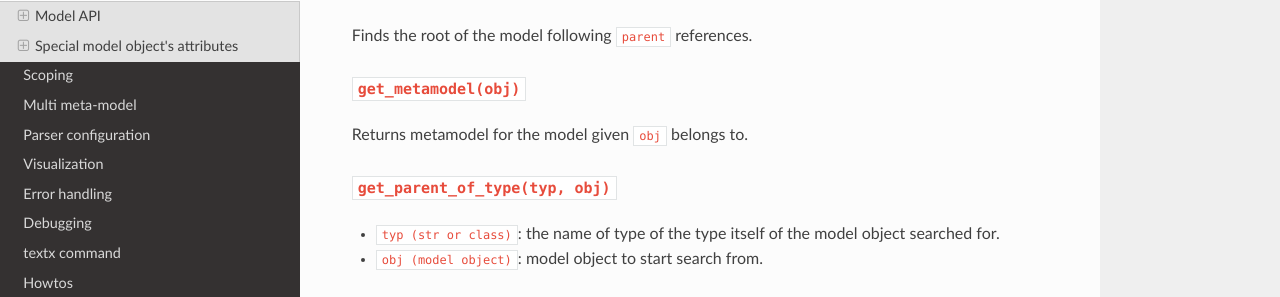
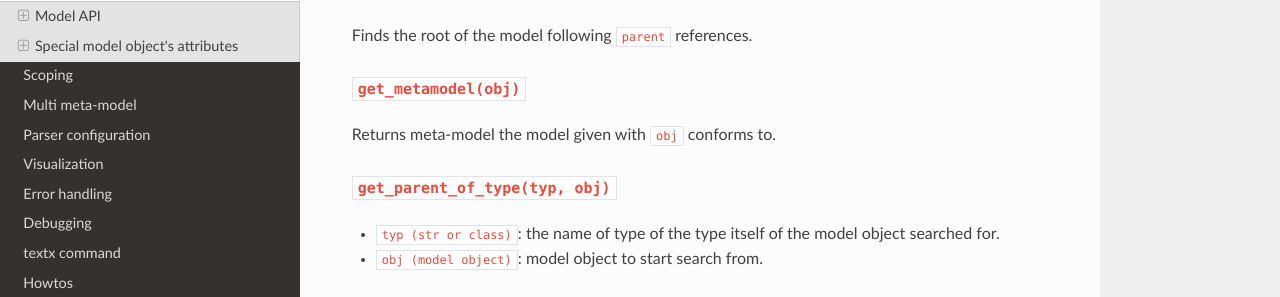
Before and after one commit to textX/textX, an MkDocs documentation site: the page built from docs/model.md, in a window 1280 px wide and 900 px high, scrolled down 1696 px. Shown: the part 133-430 px from the top of the window. Built offline with MkDocs 1.6.1, drawn with Linux system fonts in a browser that asks for light colours; nearby versions of some CDN libraries; comment, search, counter and statistics services are not loaded.

Commit message:
Fix model docs - `get_metamodel` description

```diff
--- a/docs/model.md
+++ b/docs/model.md
@@ -94,7 +94,7 @@ Finds the root of the model following `parent` references.
 
 ### `get_metamodel(obj)`
 
-Returns metamodel for the model given `obj` belongs to.
+Returns meta-model the model given with `obj` conforms to.
 
 ### `get_parent_of_type(typ, obj)`
 
```
